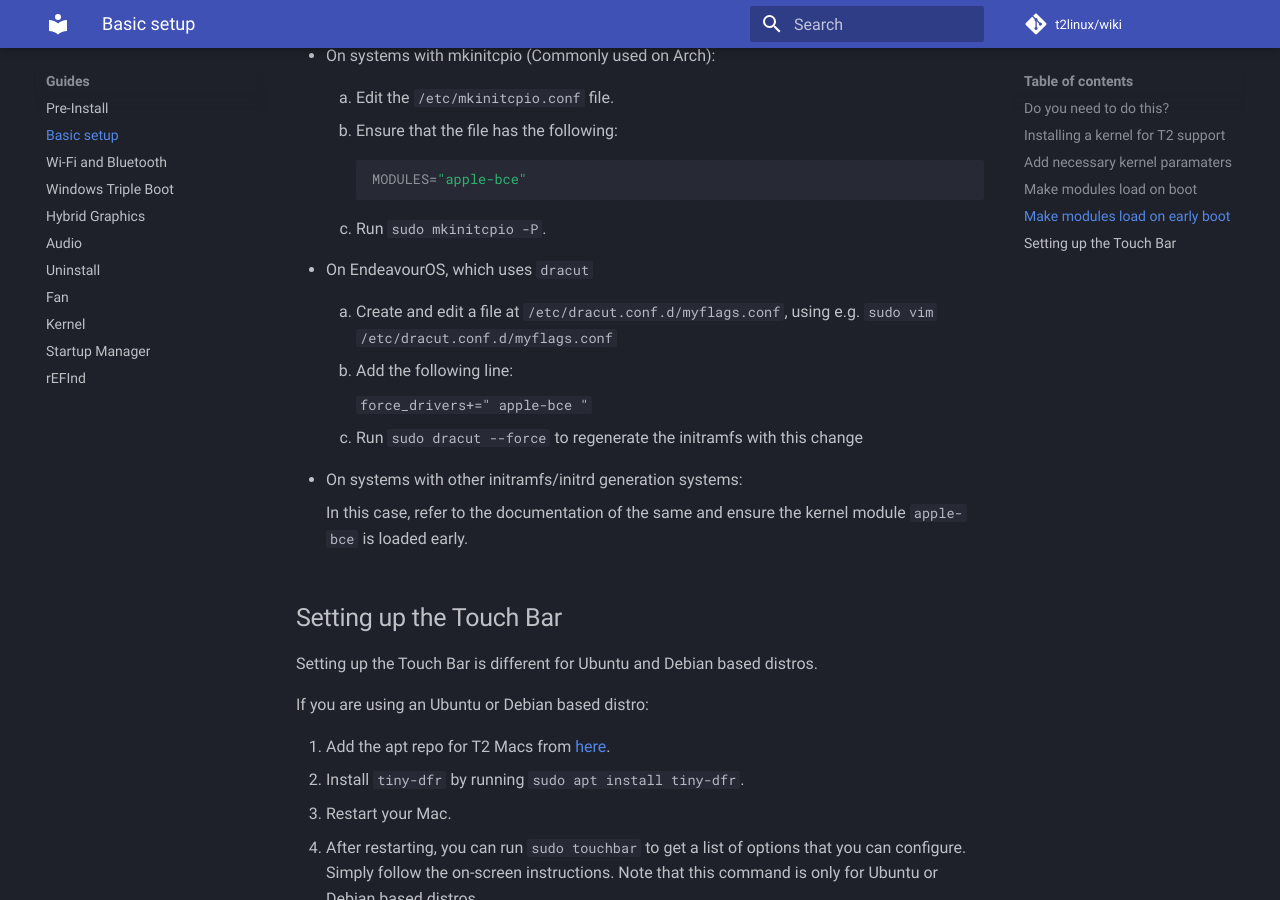
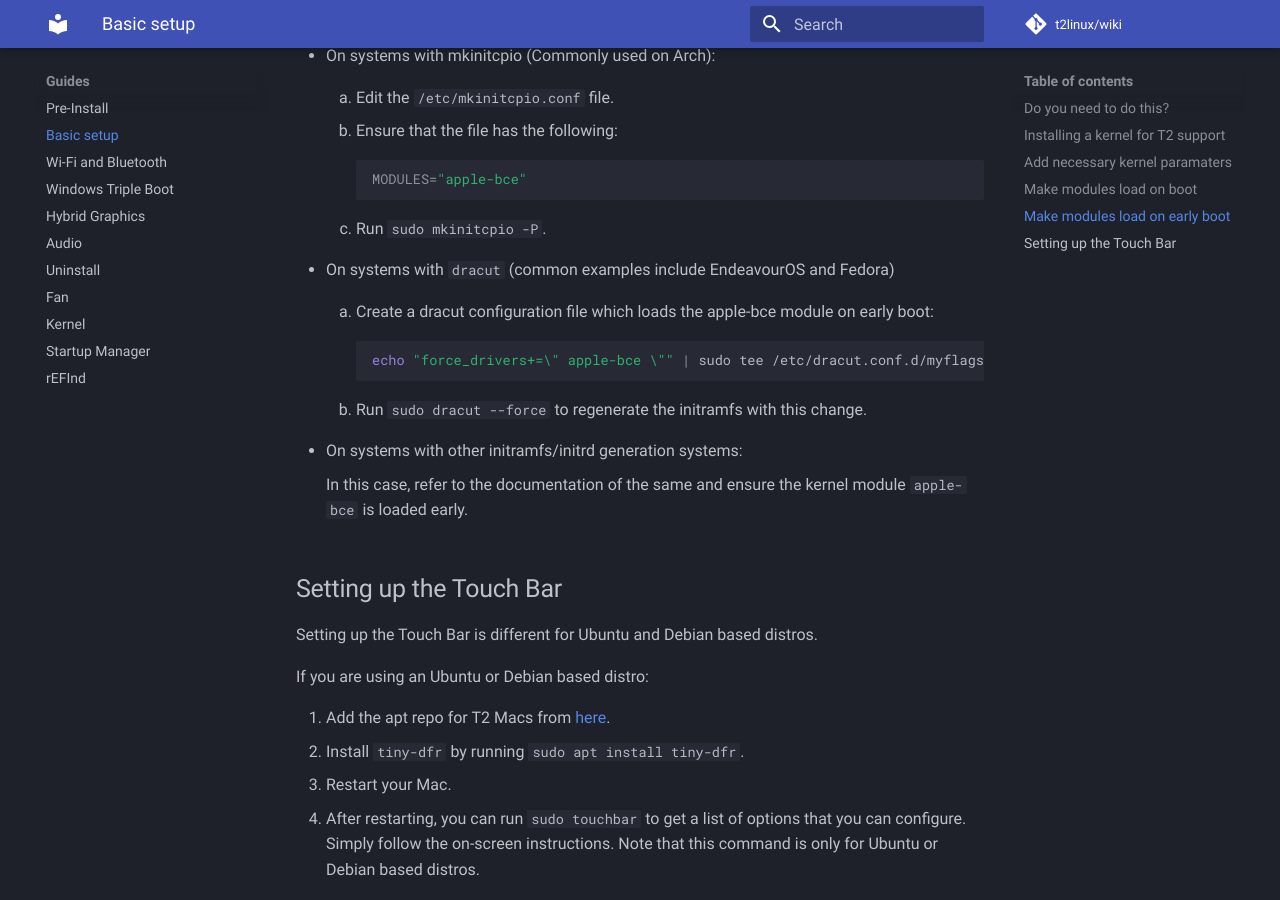
Before and after one commit to t2linux/wiki, an MkDocs documentation site: the page built from docs/guides/postinstall.md, in a window 1280 px wide and 900 px high, scrolled down 2393 px. Built offline with MkDocs 1.6.1 and Material for MkDocs 9.7.7, drawn with Linux system fonts in a browser that asks for light colours; comment, search, counter and statistics services are not loaded.

Commit message:
Some clean-up edits to the previous commit

````diff
--- a/docs/guides/postinstall.md
+++ b/docs/guides/postinstall.md
@@ -84,15 +84,15 @@ The steps to be followed vary depending upon the initramfs module loading mechan
 
     3. Run `sudo mkinitcpio -P`.
 
-- On EndeavourOS, which uses `dracut`
+- On systems with `dracut` (common examples include EndeavourOS and Fedora)
 
-    1. Create and edit a file at `/etc/dracut.conf.d/myflags.conf`, using e.g. `sudo vim /etc/dracut.conf.d/myflags.conf`
+    1. Create a dracut configuration file which loads the apple-bce module on early boot:
 
-    2. Add the following line:
+        ```sh
+        echo "force_drivers+=\" apple-bce \"" | sudo tee /etc/dracut.conf.d/myflags.conf
+        ```
 
-         `force_drivers+=" apple-bce "`
-
-    3. Run `sudo dracut --force` to regenerate the initramfs with this change
+    2. Run `sudo dracut --force` to regenerate the initramfs with this change.
 
 - On systems with other initramfs/initrd generation systems:
 
````
